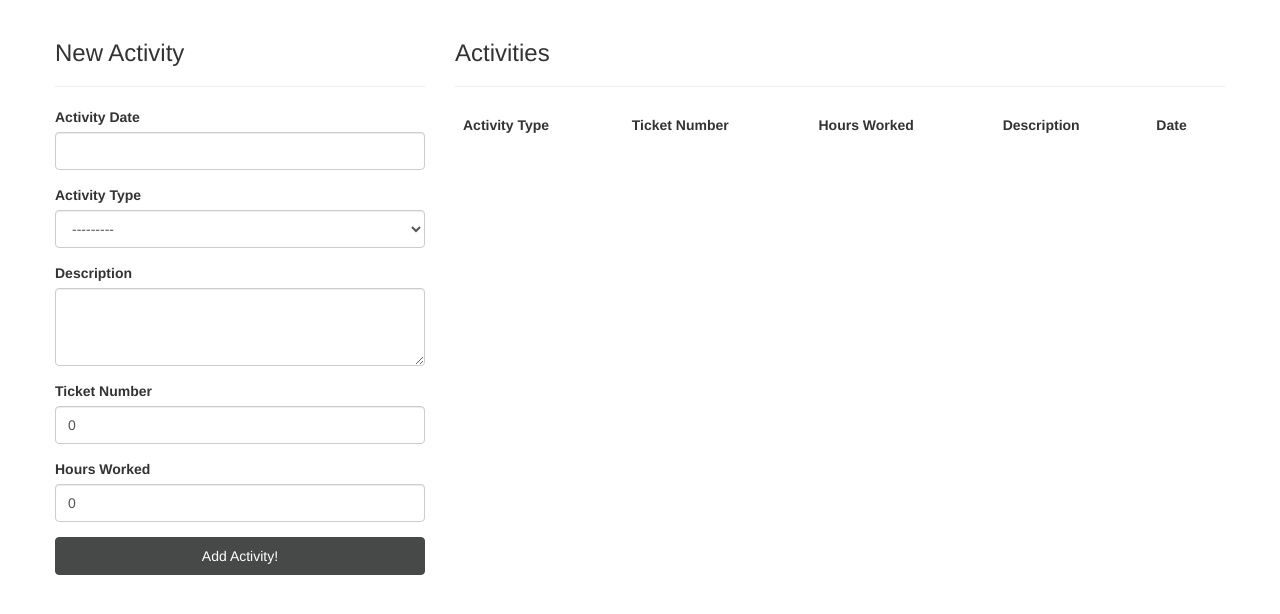
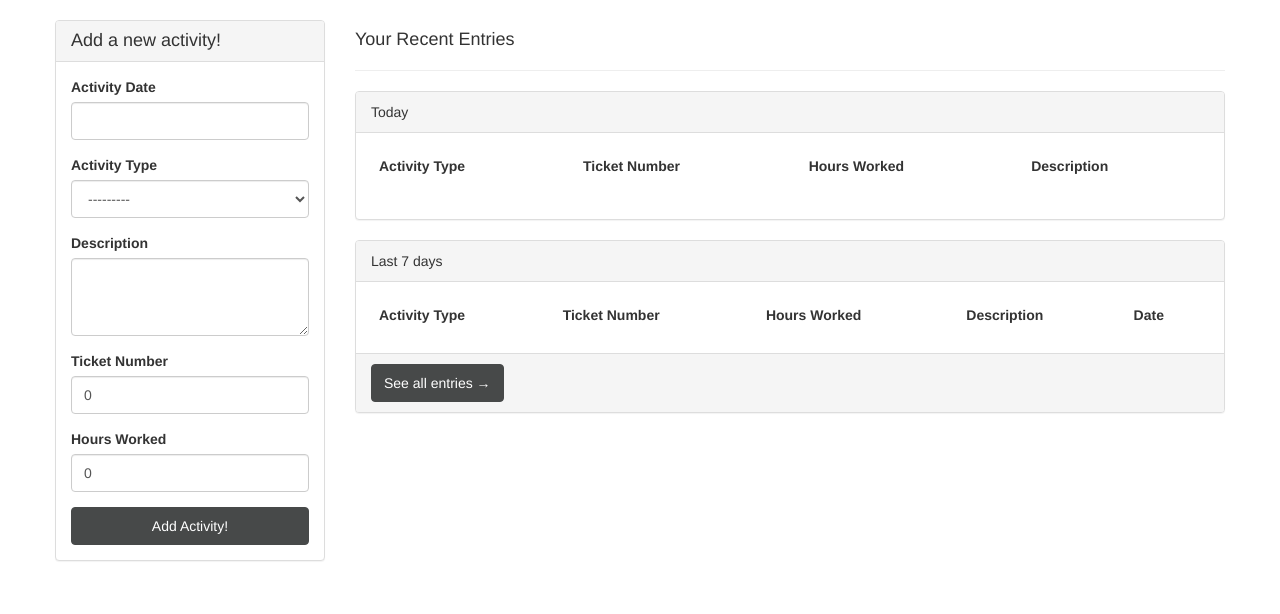
Before and after one commit to hugo506/TimeLogger, a Django app: page / in a window 1280 px wide. Shown: the part 50-664 px from the top of the page. Run offline with Django 3.2, Linux system fonts and the light colour scheme; a user stored in the database is signed in; data comes from the database, SQL or seed files in the repository; lists and menus that the app fills with data are empty.

Commit message:
Overhaul the dashboard design and functionality

```diff
--- a/activities/views.py
+++ b/activities/views.py
@@ -7,13 +7,21 @@ from django.contrib.auth import logout
 from activities.forms import ActivityForm, ReportsDateForm
 import datetime
 from collections import defaultdict
+from django.utils import timezone
 
 settings.LOGIN_REDIRECT_URL = "/"
 settings.LOGIN_URL = "/login"
 
 @login_required
 def index(request):
-    results = Activity.objects.filter(author__username=request.user.username)
+    # list of activities posted by this user
+    results = {}
+    today = timezone.now()
+    results['all'] = Activity.objects.filter(author__username=request.user.username)
+    results['today'] = [item for item in results['all'] if item.activity_date == today.date()]
+    results['last_seven_days'] = [item for item in results['all'] \
+                                      if (item.activity_date + datetime.timedelta(days=7) > today.date() \
+                                          and item.activity_date != today.date())]
     if request.method == "POST":
         form = ActivityForm(request.POST)
         if form.is_valid():
@@ -29,9 +37,10 @@ def index(request):
         form = ActivityForm()
     context = { 'name' : request.user.username,
                 'results' : results,
-                'form' : form }
+                'form' : form ,
+                'today': today.date()}
 
-    return render(request, "activities/index.html", context)
+    return render(request, "activities/dashboard.html", context)
 
 @login_required
 def reports(request):
--- a/templates/activities/base.html
+++ b/templates/activities/base.html
@@ -24,6 +24,9 @@
         .bs-callout-danger {
             background-color: #fcf2f2;
             border-color: #dFb5b4;
+        }
+        .sidepane {
+            background-color: #e9eaea;
         }
     </style>
   </head>
--- /dev/null
+++ b/templates/activities/dashboard.html
@@ -0,0 +1,120 @@
+{% extends "activities/base.html" %}
+
+{% block content %}
+<div class="row">
+
+<div class="col-lg-3">
+    <div class="panel">
+        <div class="panel-body">
+            <!-- THE SIDEPANE -->
+            <h4 class="panel-heading">Add a new activity!</h4>
+            <form action="{% url 'index' %}" method="post"> {% csrf_token %}
+                <fieldset>
+                    {% if form.errors %}
+                    <div class="bs-callout bs-callout-danger">
+                        <h4>Oops! There were errors in your form submission</h4>
+                        {% for field, errors in form.errors.items %}
+                            {% for error in errors %}
+                                <li>{{ field }} - {{ error }} </li>
+                            {% endfor %}
+                        {% endfor %}
+                    </div>
+                    {% endif %}
+
+                    <div class="form-group">
+                        <label for="id_activity_date">Activity Date</label>
+                        <input class="form-control" id="id_activity_date" name="activity_date" type="text" />
+                    </div>
+
+                    <div class="form-group">
+                        <label for="id_activity_type">Activity Type</label>
+                        {{ form.activity_type }}
+                    </div>
+
+                    <div class="form-group">
+                        <label for="id_description">Description</label>
+                        <textarea cols="40" id="id_description" name="description" rows="3" class="form-control"></textarea>
+                    </div>
+
+                    <div class="form-group">
+                        <label for="id_ticket_number">Ticket Number</label>
+                        <input class="form-control" id="id_ticket_number" name="ticket_number" type="text" value="0" />
+                    </div>
+
+                    <div class="form-group">
+                        <label for="id_hours_worked">Hours Worked</label>
+                        <input id="id_hours_worked" class="form-control" name="hours_worked" type="text" value="0" />
+                    </div>
+
+                    <input type="submit" value="Add Activity!" class="btn btn-default btn-lg btn-block"/>
+                </fieldset>
+            </form>
+        </div>
+    </div>
+</div>
+
+<div class="col-lg-9">
+    <!-- DASHBOARD DISPLAY -->
+    <h4>Your Recent Entries</h4>
+    <hr />
+
+    <div class="panel">
+        <div class="panel-heading"> Today </div>
+        <div class="panel-body">
+            <table class="table table-striped">
+                <thead>
+                    <tr>
+                        <th>Activity Type</th>
+                        <th>Ticket Number</th>
+                        <th>Hours Worked</th>
+                        <th>Description</th>
+                    </tr>
+                </thead>
+                <tbody>
+                    {% for item in results.today %}
+                    <tr>
+                        <td>{{ item.activity_type.category_name }}</td>
+                        <td>{{ item.ticket_number }} </td>
+                        <td>{{ item.hours_worked }} </td>
+                        <td>{{ item.description }} </td>
+                    </tr>
+                    {% endfor %}
+                </tbody>
+            </table>
+        </div>
+    </div>
+
+    <div class="panel">
+        <div class="panel-heading">Last 7 days</div>
+        <div class="panel-body">
+            <table class="table table-striped">
+                <thead>
+                    <tr>
+                        <th>Activity Type</th>
+                        <th>Ticket Number</th>
+                        <th>Hours Worked</th>
+                        <th>Description</th>
+                        <th>Date</th>
+                    </tr>
+                </thead>
+                <tbody>
+                    {% for item in results.last_seven_days %}
+                    <tr>
+                        <td>{{ item.activity_type.category_name }}</td>
+                        <td>{{ item.ticket_number }} </td>
+                        <td>{{ item.hours_worked }} </td>
+                        <td>{{ item.description }} </td>
+                        <td>{{ item.activity_date|timesince:today }} ago </td>
+                    </tr>
+                    {% endfor %}
+                </tbody>
+            </table>
+        </div>
+        <div class="panel-footer">
+            <a href="/all" class="btn btn-default">See all entries &rarr;</a>
+        </div>
+    </div>
+
+</div>
+</div>
+{% endblock %}
--- a/templates/registration/login.html
+++ b/templates/registration/login.html
@@ -2,7 +2,7 @@
 {% block content %}
 <form method="post" action="{% url 'django.contrib.auth.views.login' %}" class="form-signin">
 
-    {% if form.errors %} <div class="alert alert-danger">Your username and password didn’t match. Please try again.</div> {% endif %}
+    {% if form.errors %} <div class="alert alert-info">Your username and password didn’t match. Please try again.</div> {% endif %}
 
     <h2 class="form-signin-heading"><img src="{{ STATIC_URL }}img/logo.png" alt="logo" width="40px"/>TimeLogger!</h2>
     <hr />
```
